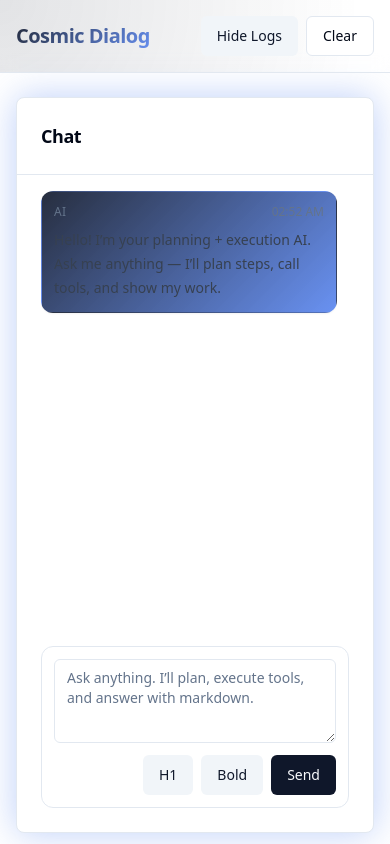
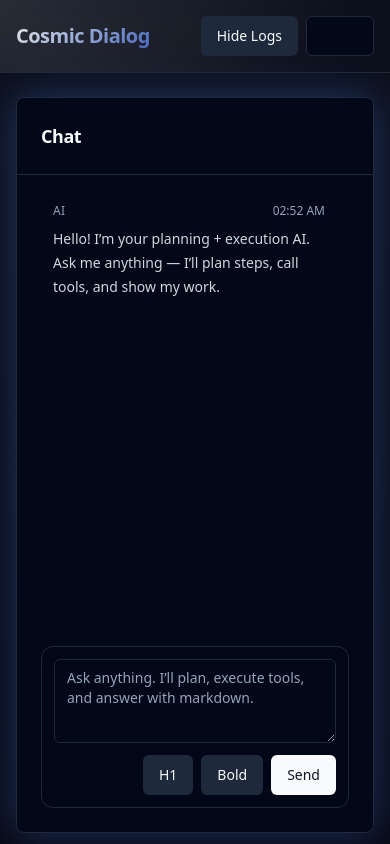
Before and after one commit to avishekdas539/cosmic-dialog, a React (Vite) app: page / in a window 390 px wide. Shown: the top 844 px of the page. Built offline with nearby package versions, Linux system fonts and the light colour scheme.

Commit message:
Refine background and responsiveness
Update background to a darker gradient. Ensure chat messages use white font without borders or additional gradients. Improve app responsiveness and implement smooth scrolling for the chat interface.

```diff
--- a/src/components/chat/ChatMessage.tsx
+++ b/src/components/chat/ChatMessage.tsx
@@ -20,22 +20,12 @@ const roleLabel: Record<ChatRole, string> = {
 
 export function ChatMessage({ role, content, timestamp, loading }: ChatMessageProps) {
   const isUser = role === "user";
-  const roleClass = isUser
-    ? "bg-primary/5 border-primary/30"
-    : role === "assistant"
-    ? "bg-gradient-primary text-primary-foreground border-transparent"
-    : role === "planner"
-    ? "bg-accent/40 border-accent/50"
-    : role === "executor"
-    ? "bg-secondary/40 border-secondary/50"
-    : role === "system"
-    ? "bg-muted border-muted"
-    : "bg-card/80 border-border/50";
+  const roleClass = "text-foreground";
 
   const bubble = (
     <div
       className={cn(
-        "rounded-xl border p-3 sm:p-4 shadow-sm backdrop-blur",
+        "rounded-xl p-3 sm:p-4",
         "transition-transform duration-200 hover:scale-[1.01]",
         roleClass
       )}
--- a/src/index.css
+++ b/src/index.css
@@ -41,7 +41,11 @@ All colors MUST be HSL.
     /* Brand accents and effects */
     --primary-glow: 222.2 84% 60%;
     --gradient-primary: linear-gradient(135deg, hsl(var(--primary) / 0.9), hsl(var(--primary-glow) / 0.8));
-    --gradient-surface: linear-gradient(180deg, hsl(var(--card) / 0.8), hsl(var(--background) / 0.9));
+
+    /* App canvas gradient (light) */
+    --canvas-start: 210 16% 92%;
+    --canvas-end: 220 18% 86%;
+    --gradient-surface: linear-gradient(180deg, hsl(var(--canvas-start)), hsl(var(--canvas-end)));
 
     /* Shadows */
     --shadow-elevated: 0 12px 24px -8px hsl(var(--ring) / 0.15);
@@ -108,7 +112,11 @@ All colors MUST be HSL.
     /* Dark mode brand effects */
     --primary-glow: 224.3 76.3% 62%;
     --gradient-primary: linear-gradient(135deg, hsl(var(--primary) / 0.9), hsl(var(--primary-glow) / 0.8));
-    --gradient-surface: linear-gradient(180deg, hsl(var(--card) / 0.6), hsl(var(--background) / 0.85));
+
+    /* App canvas gradient (dark) */
+    --canvas-start: 224 40% 8%;
+    --canvas-end: 228 60% 4%;
+    --gradient-surface: linear-gradient(180deg, hsl(var(--canvas-start)), hsl(var(--canvas-end)));
     --shadow-elevated: 0 12px 24px -8px hsl(var(--ring) / 0.25);
     --shadow-glow: 0 0 40px hsl(var(--primary-glow) / 0.35);
     --focus-ring: 0 0 0 3px hsl(var(--ring) / 0.35);
@@ -193,4 +201,8 @@ All colors MUST be HSL.
   }
   .typing-dot:nth-child(2) { animation-delay: .2s; }
   .typing-dot:nth-child(3) { animation-delay: .4s; }
+
+  .smooth-scroll {
+    scroll-behavior: smooth;
+  }
 }
--- a/src/pages/Index.tsx
+++ b/src/pages/Index.tsx
@@ -61,11 +61,11 @@ const Index = () => {
   const [showLogs, setShowLogs] = useState(true);
   const [busy, setBusy] = useState(false);
   const { toast } = useToast();
-  const scrollRef = useRef<HTMLDivElement>(null);
+  const bottomRef = useRef<HTMLDivElement>(null);
   const headerRef = useRef<HTMLDivElement>(null);
 
   useEffect(() => {
-    scrollRef.current?.scrollTo({ top: scrollRef.current.scrollHeight, behavior: "smooth" });
+    bottomRef.current?.scrollIntoView({ behavior: "smooth" });
   }, [messages.length]);
 
   const canonical = useMemo(() => (typeof window !== "undefined" ? window.location.href : "https://example.com"), []);
@@ -142,7 +142,7 @@ const Index = () => {
   };
 
   return (
-    <div className="min-h-screen bg-app-gradient">
+    <div className="min-h-screen dark bg-app-gradient">
       <Helmet>
         <title>Cosmic Dialog — Futuristic AI Chat</title>
         <meta name="description" content="Futuristic Gemini-like AI chat with planning, execution, tool logs, and Markdown rendering." />
@@ -183,12 +183,13 @@ const Index = () => {
             </CardHeader>
             <Separator />
             <CardContent className="pt-4">
-              <div ref={scrollRef as any} className="h-[52vh] sm:h-[60vh] overflow-hidden">
-                <ScrollArea className="h-full pr-3">
+              <div className="h-[52vh] sm:h-[60vh] overflow-hidden">
+                <ScrollArea className="h-full pr-3 smooth-scroll">
                   <div className="space-y-3">
                     {messages.map((m) => (
                       <ChatMessage key={m.id} role={m.role} content={m.content} timestamp={m.ts} loading={m.loading} />
                     ))}
+                    <div ref={bottomRef} />
                   </div>
                 </ScrollArea>
               </div>
```
